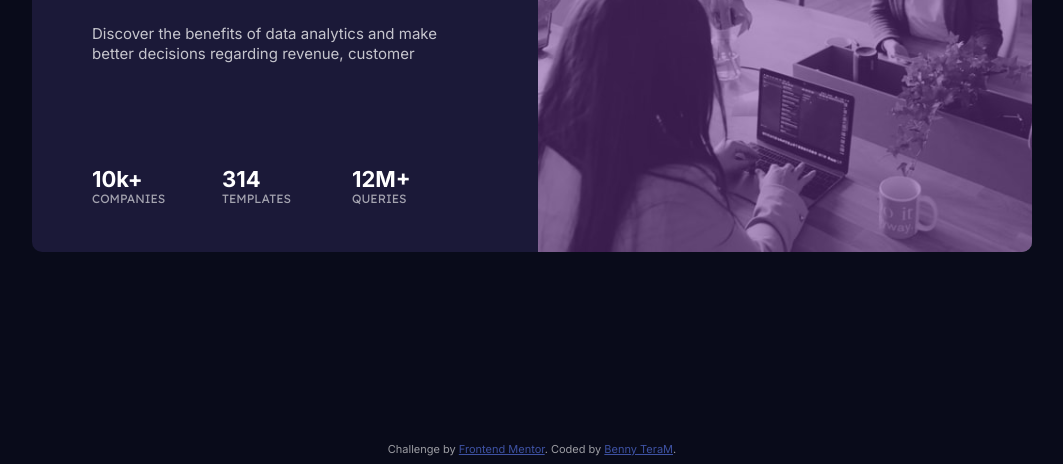
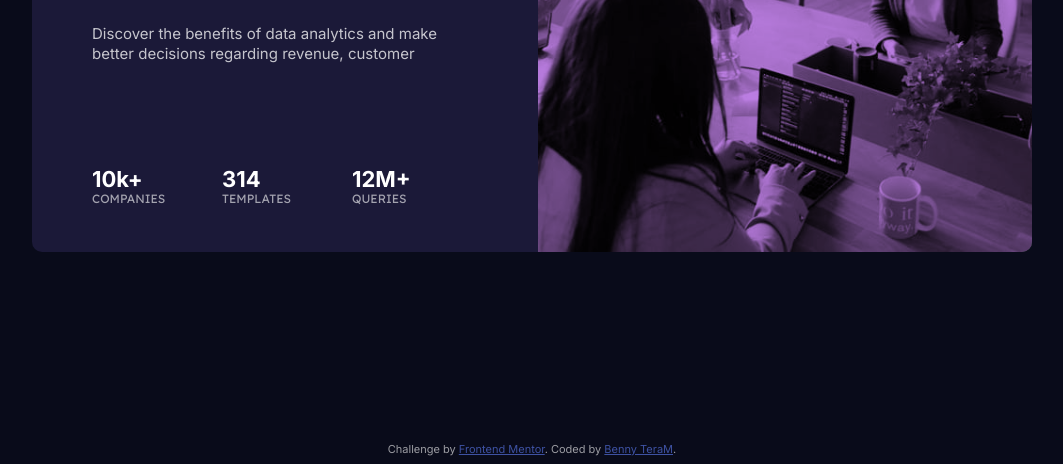
Before and after one commit to Beteme/stats-preview-card-component-main, a plain HTML site: page index.html in a window 1280 px wide. Shown: the part 366-830 px from the top of the page, without its empty margins (108-1171 px from the left). Drawn offline with Linux system fonts and the light colour scheme.

Commit message:
Update styles.css
image overlap correction

```diff
--- a/css/styles.css
+++ b/css/styles.css
@@ -92,10 +92,11 @@ main {
 .img {
     width: 100%;
     height: 100%;
-    background-color: hsl(277, 46%, 40%);
-    opacity: 0.5;
+    background-color: hsl(277, 64%, 61%);
+    opacity: 0.8;
     border-top-right-radius: 10px;
     border-bottom-right-radius: 10px;
+    mix-blend-mode: multiply;
 }
 
 .attribution {
```
